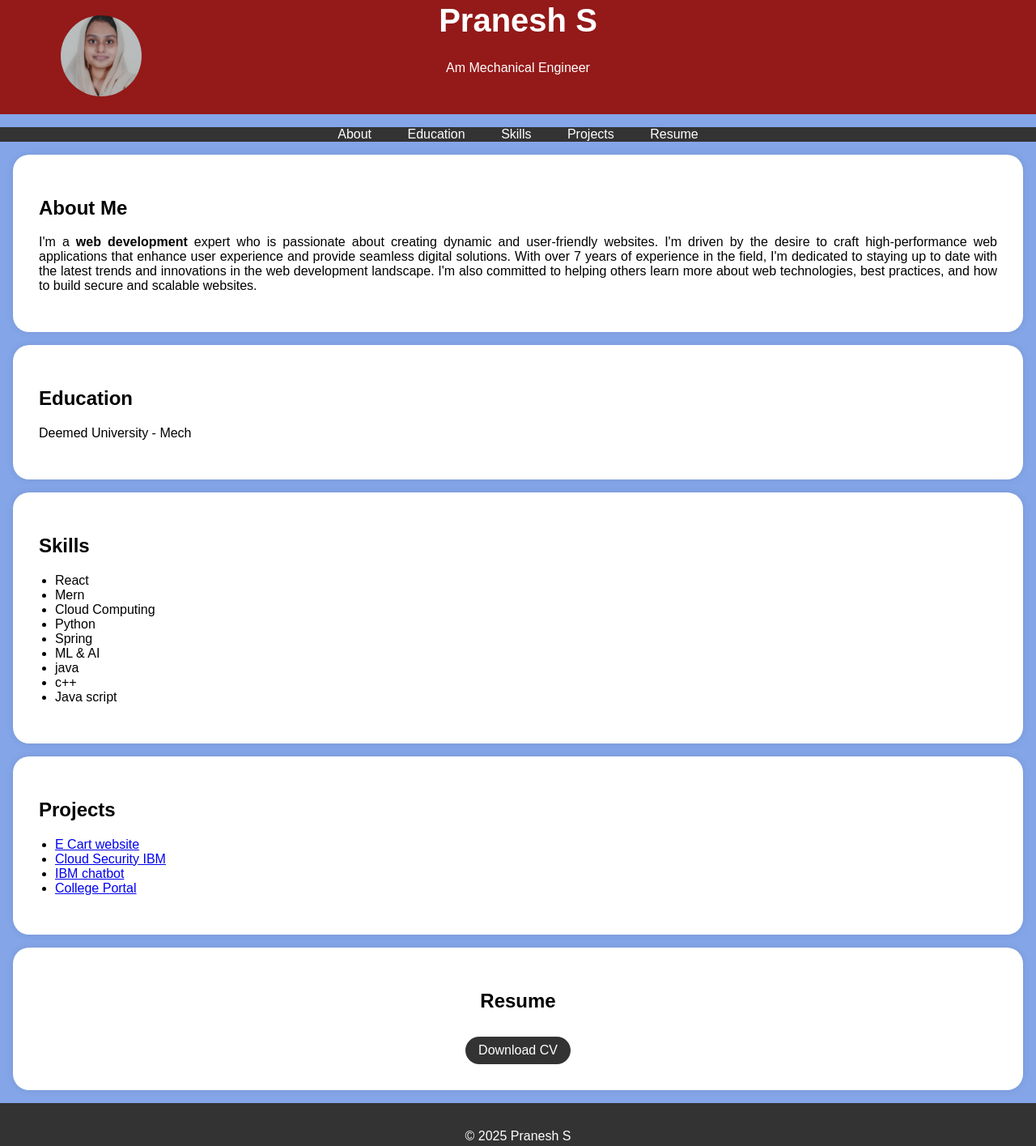
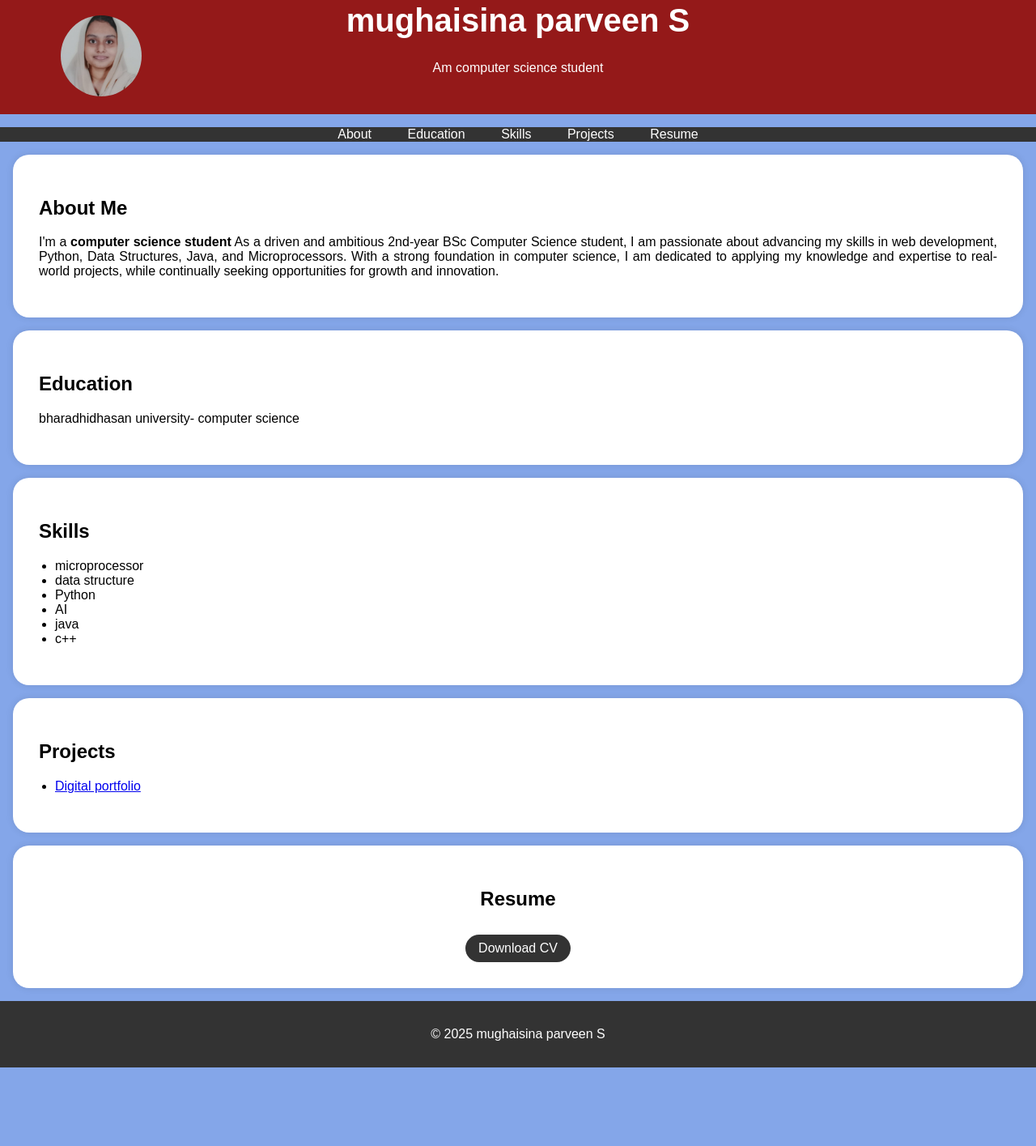
Before and after one commit to mughaisina/Digital-portfolio-, a plain HTML site: page index.html in a window 1280 px wide. Shown: the part 56-1471 px from the top of the page at 81% size. After the commit the page ends 1374 px from the top, so only its background shows below. Drawn offline with Linux system fonts and the light colour scheme.

Commit message:
Update index.html

```diff
--- a/index.html
+++ b/index.html
@@ -96,8 +96,8 @@
         <div class="header-content">
             <!-- Add your profile picture here -->
             <img src="IMG_20250403_095739.jpg" alt="Your Profile Picture" class="profile-picture">
-            <h1>Pranesh S</h1>
-            <p>Am Mechanical Engineer</p>
+            <h1>mughaisina parveen S</h1>
+            <p>Am computer science student</p>
         </div>
     </header>
 
@@ -115,12 +115,9 @@
     <section id="about">
         <div class="section-content">
             <h2>About Me</h2>
-            <p>I'm a <b>web development</b> expert who is passionate about creating dynamic and user-friendly websites.
-                I'm driven by the desire to craft high-performance web applications that enhance user experience and provide
-                 seamless digital solutions. With over 7 years of experience in the field, I'm dedicated to staying up to date
-                 with the latest trends and innovations in the
-                 web development landscape. I'm also committed to helping others learn more about web technologies,
-                 best practices, and how to build secure and scalable websites.</p>
+            <p>I'm a <b>computer science student</b> As a driven and ambitious 2nd-year BSc Computer Science student,
+                I am passionate about advancing my skills in web development, Python, Data Structures, Java, and Microprocessors.
+                With a strong foundation in computer science, I am dedicated to applying my knowledge and expertise to real-world projects, while continually seeking opportunities for growth and innovation.</p>
 
         </div>
     </section>
@@ -128,7 +125,7 @@
     <section id="education">
         <div class="section-content">
             <h2>Education</h2>
-            <p>Deemed University  - Mech</p>
+            <p>bharadhidhasan  university- computer science</p>
 
 
         </div>
@@ -138,15 +135,12 @@
         <div class="section-content">
             <h2>Skills</h2>
             <ul>
-                <li>React</li>
-                <li>Mern</li>
-                <li>Cloud Computing</li>
+                <li>microprocessor</li>
+                <li>data structure</li>
                 <li>Python</li>
-                <li>Spring</li>
-                <li>ML & AI</li>
+                <li> AI</li>
                 <li>java</li>
                 <li>c++</li>
-                <li>Java script</li>
             </ul>
         </div>
     </section>
@@ -155,10 +149,7 @@
         <div class="section-content">
             <h2>Projects</h2>
             <ul>
-                <li><a href="#">E Cart website</a></li>
-                <li><a href="#">Cloud Security IBM</a></li>
-                <li><a href="#">IBM chatbot</a></li>
-                <li><a href="#">College Portal</a></li>
+                <li><a href="#">Digital portfolio</a></li>
                 <!-- Add more project links here -->
             </ul>
         </div>
@@ -176,7 +167,7 @@
     </section>
 
     <footer>
-        <p>&copy; 2025 Pranesh S</p>
+        <p>&copy; 2025 mughaisina parveen S</p>
     </footer>
 
     <script>
```
